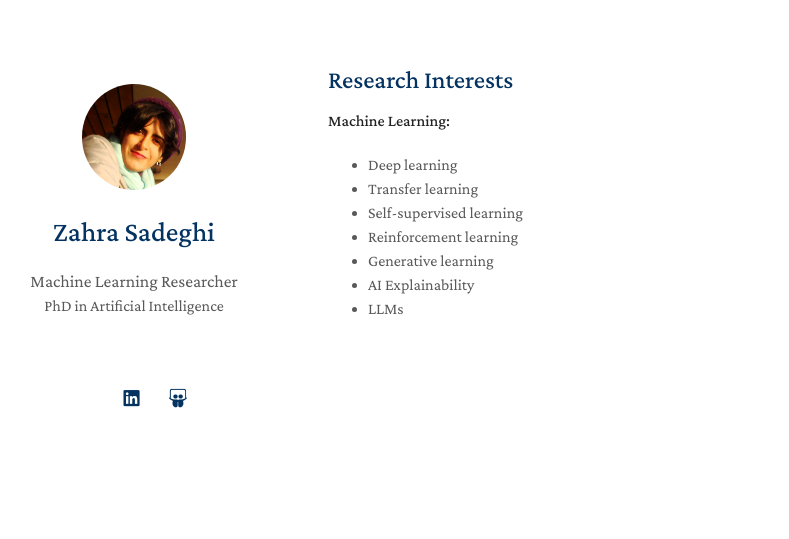
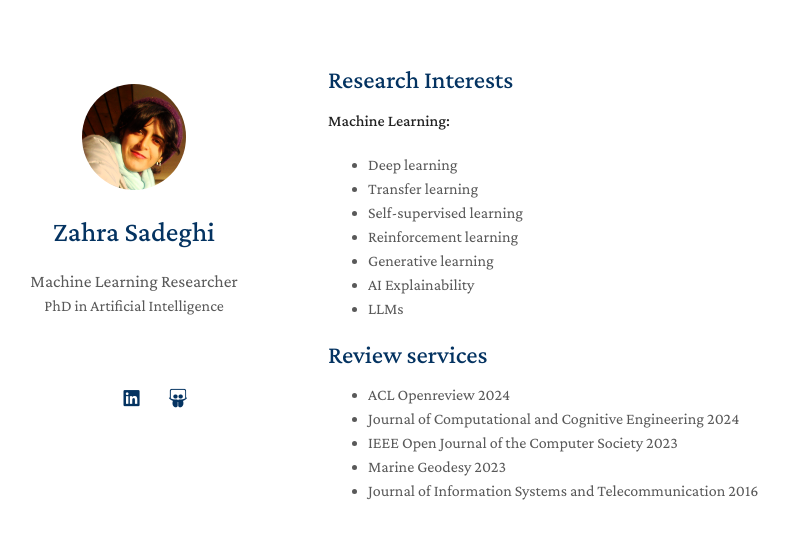
Before and after one commit to zahsa/zahsa.github.io, a Jekyll site: the page built from index.md, in a window 1280 px wide. Shown: the top 539 px of the page, without its empty margins (142-931 px from the left). Built offline with Jekyll 4.4.1, drawn with Linux system fonts in a browser that asks for light colours; nearby versions of some CDN libraries; a style sheet for code colours, icons or effects is not loaded; our own code applies the rules of GitHub Pages for plain Markdown files.

Commit message:
Update index.md

```diff
--- a/index.md
+++ b/index.md
@@ -14,3 +14,13 @@ layout: homepage
   <li>AI Explainability </li>
   <li>LLMs </li>
 </ul>
+
+## Review services
+<ul style="margin:0 0 5px;">
+  <li><a href="https://openreview.net/"><autocolor>ACL Openreview 2024</autocolor></a></li>
+  <li><a href="http://ojs.bonviewpress.com/index.php/JCCE/index"><autocolor>Journal of Computational and Cognitive Engineering 2024</autocolor></a></li>
+  <li><a href="https://www.computer.org/csdl/journal/oj"><autocolor>IEEE Open Journal of the Computer Society 2023</autocolor></a></li>
+  <li><a href="https://www.tandfonline.com/journals/umgd20/"><autocolor>Marine Geodesy 2023</autocolor></a></li>
+  <li><a href="http://jist.ir/"><autocolor>Journal of Information Systems and Telecommunication 2016</autocolor></a></li>
+
+</ul>
```
